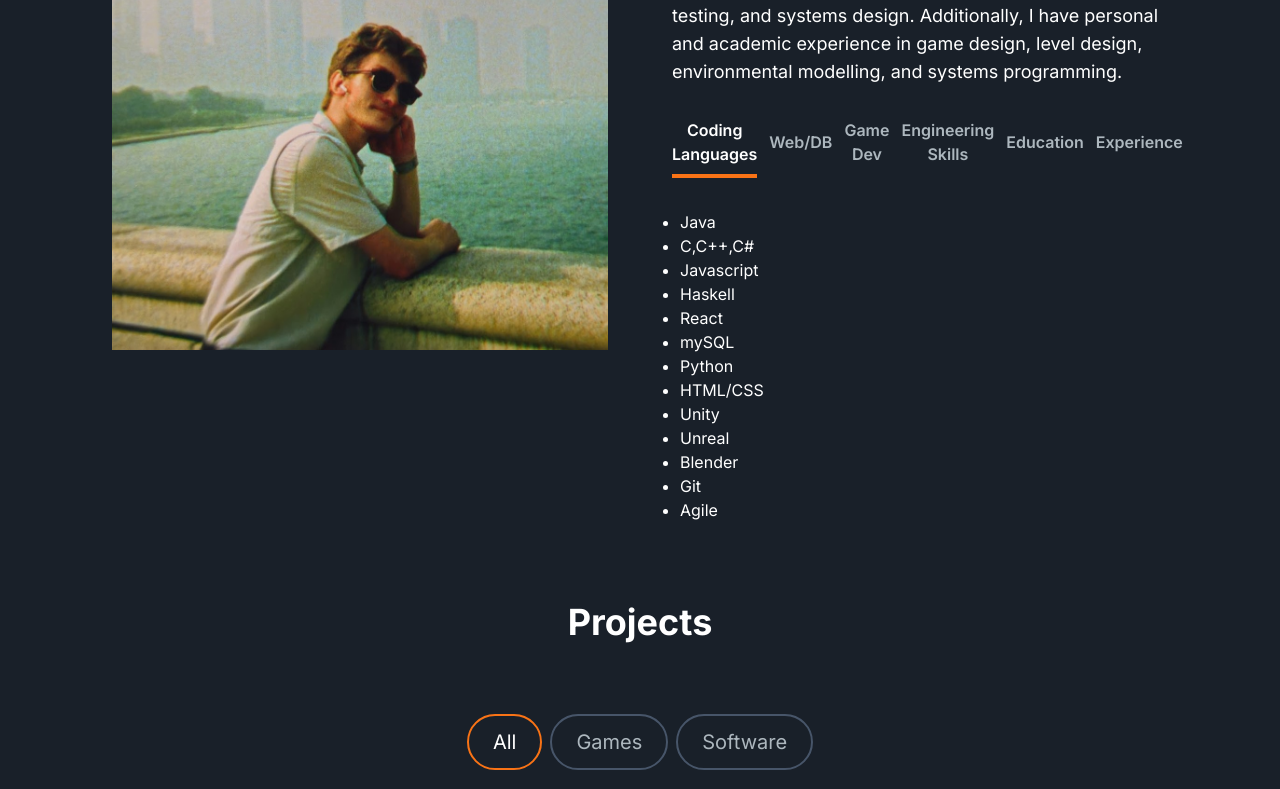
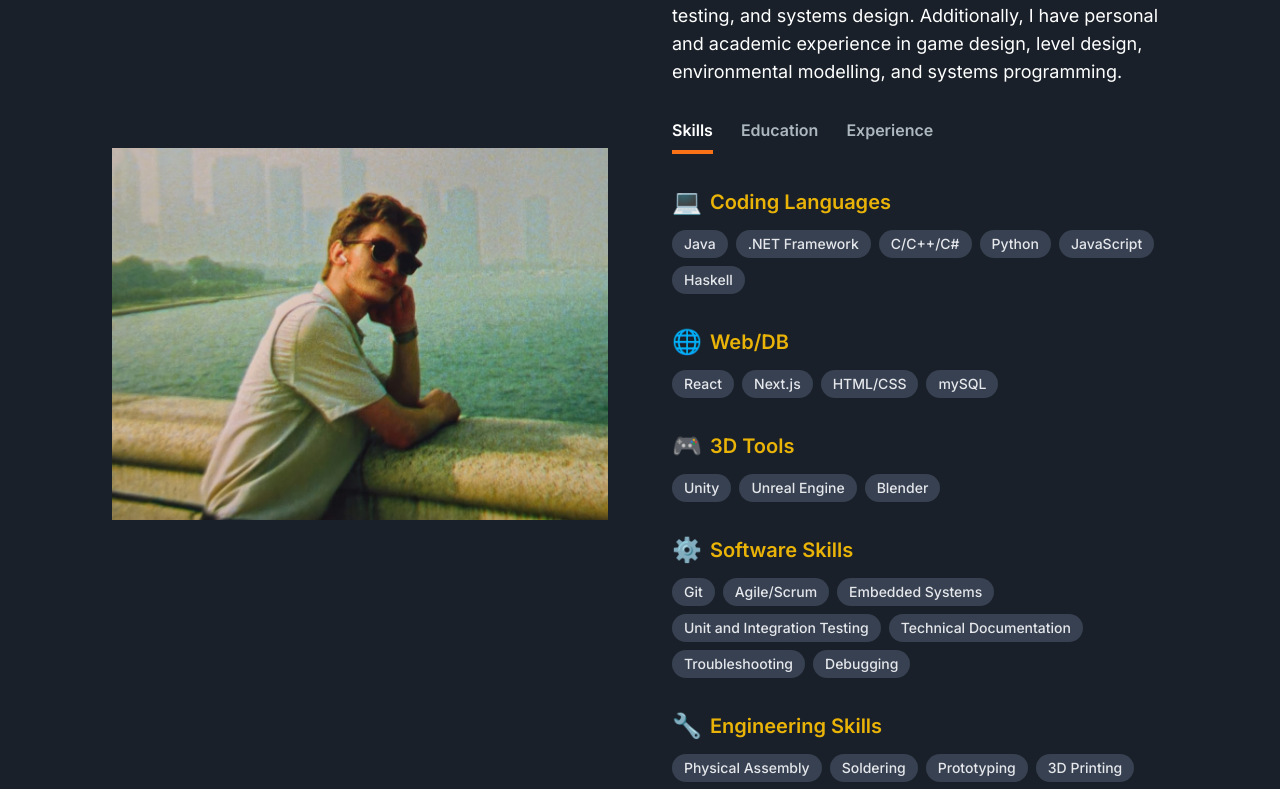
Before and after one commit to cjkarinen20/cjkarinen20.github.io, a Next.js app: page / in a window 1280 px wide. Shown: the part 1170-1959 px from the top of the page. Built offline with nearby package versions, Linux system fonts and the light colour scheme.

Commit message:
Added sub-components to About Section Tab Menu

```diff
--- a/src/app/Components/AboutSection.jsx
+++ b/src/app/Components/AboutSection.jsx
@@ -1,119 +1,171 @@
 "use client";
 import React, { useTransition, useState } from 'react';
 import Image from "next/image";
+import Link from "next/link";
 import TabButton from "./TabButton";
 
-const TAB_DATA = [
+const skillGroups = [
     {
         title: "Coding Languages",
-        id: "codinglanguages",
-        content: (
-            <ul className="list-disc pl-2">
-                <li>Java</li>
-                <li>C,C++,C#</li>
-                <li>Javascript</li>
-                <li>Haskell</li>
-                <li>React</li>
-                <li>mySQL</li>
-                <li>Python</li>
-                <li>HTML/CSS</li>
-                <li>Unity</li>
-                <li>Unreal</li>
-                <li>Blender</li>
-                <li>Git</li>
-                <li>Agile</li>
-            </ul>
-        )
+        skills: ["Java", ".NET Framework","C/C++/C#", "Python", "JavaScript", "Haskell"],
+        icon: "💻"
     },
     {
         title: "Web/DB",
-        id: "webdb",
-        content: (
-            <ul className="list-disc pl-2">
-                <li>Java</li>
-                <li>C,C++,C#</li>
-                <li>Javascript</li>
-                <li>Haskell</li>
-                <li>React</li>
-                <li>mySQL</li>
-                <li>Python</li>
-                <li>HTML/CSS</li>
-                <li>Unity</li>
-                <li>Unreal</li>
-                <li>Blender</li>
-                <li>Git</li>
-                <li>Agile</li>
-            </ul>
-        )
+        skills: ["React", "Next.js", "HTML/CSS", "mySQL"],
+        icon: "🌐"
     },
     {
-        title: "Game Dev",
-        id: "gamedev",
-        content: (
-            <ul className="list-disc pl-2">
-                <li>Java</li>
-                <li>C,C++,C#</li>
-                <li>Javascript</li>
-                <li>Haskell</li>
-                <li>React</li>
-                <li>mySQL</li>
-                <li>Python</li>
-                <li>HTML/CSS</li>
-                <li>Unity</li>
-                <li>Unreal</li>
-                <li>Blender</li>
-                <li>Git</li>
-                <li>Agile</li>
-            </ul>
-        )
+        title: "3D Tools",
+        skills: ["Unity", "Unreal Engine", "Blender"],
+        icon: "🎮"
+    },
+    {
+        title: "Software Skills",
+        skills: ["Git", "Agile/Scrum", "Embedded Systems", "Unit and Integration Testing", "Technical Documentation", "Troubleshooting", "Debugging"],
+        icon: "⚙️"
     },
     {
         title: "Engineering Skills",
-        id: "engineering",
-        content: (
-            <ul className="list-disc pl-2">
-                <li>Java</li>
-                <li>C,C++,C#</li>
-                <li>Javascript</li>
-                <li>Haskell</li>
-                <li>React</li>
-                <li>mySQL</li>
-                <li>Python</li>
-                <li>HTML/CSS</li>
-                <li>Unity</li>
-                <li>Unreal</li>
-                <li>Blender</li>
-                <li>Git</li>
-                <li>Agile</li>
-            </ul>
-        )
+        skills: ["Physical Assembly", "Soldering", "Prototyping", "3D Printing", "Interpreting Engineering Prints and Diagrams", "Fusion360", "Hardware Testing", "Statistical Analysis"],
+        icon: "🔧"
+    },
+];
+const SkillBadge = ({ skill }) => (
+    <span className="inline-block bg-gray-700 text-gray-200 text-sm font-medium mr-2 mb-2 px-3 py-1 rounded-full hover:bg-yellow-500 hover:text-gray-900 transition-all duration-300">
+        {skill}
+    </span>
+);
+
+const SkillsContent = () => (
+    <div className="space-y-6">
+        {skillGroups.map((group) => (
+            <div key={group.title}>
+                <h4 className="text-xl font-semibold text-yellow-500 mb-3 flex items-center">
+                    <span className="mr-2 text-2xl">{group.icon}</span> {group.title}
+                </h4>
+                <div>
+                    {group.skills.map((skill) => (
+                        <SkillBadge key={skill} skill={skill} />
+                    ))}
+                </div>
+            </div>
+        ))}
+    </div>
+);
+const educationData = [
+    {
+        institution: "Kettering University",
+        years: "2020 - 2024",
+        degree: "B.S. Computer Science, Minor in Business",
+        description: "Focused on Software Engineering principles, embedded systems, and game design."
+    },
+    {
+        institution: "Hartland High School",
+        years: "2016 - 2020",
+        degree: "High School Diploma",
+        description: "Achieved high honors and focused on STEM courses."
+    }
+];
+
+const EducationContent = () => (
+    <ol className="relative border-l border-yellow-500 ml-4">
+        {educationData.map((item, index) => (
+            <li key={index} className="mb-10 ml-6">
+                <span className="absolute flex items-center justify-center w-6 h-6 rounded-full -left-3 ring-8 ring-gray-900 bg-yellow-500">
+                    <span className="text-white text-xs">🎓</span>
+                </span>
+                <p className="text-sm text-gray-400">{item.years}</p>
+                <h3 className="flex items-center mb-1 text-lg font-semibold text-white">{item.institution}</h3>
+                <p className="mb-4 text-base font-normal text-yellow-300">{item.degree}</p>
+                <p className="text-gray-400">{item.description}</p>
+            </li>
+        ))}
+    </ol>
+);
+const experienceData = [
+     {
+        title: "General Inspection - Software Validation Engineer",
+        duration: "May 2025 - Oct. 2025",
+        bullets: [
+            "Developed and maintained embedded C++ code for high-precision industrial inspection equipment.",
+            "Designed and implemented automated software testing protocols, reducing bug report time by 40%.",
+            "Contributed to Agile planning and sprint review sessions for cross-functional project teams."
+        ]
+    },
+    {
+        title: "General Inspection - Application Engineer",
+        duration: "Feb. 2025 - May 2025",
+        bullets: [
+            "Developed and maintained embedded C++ code for high-precision industrial inspection equipment.",
+            "Designed and implemented automated software testing protocols, reducing bug report time by 40%.",
+            "Contributed to Agile planning and sprint review sessions for cross-functional project teams."
+        ]
+    },
+    {
+        title: "Inspectron Tools - Software Team Intern",
+        duration: "April 2022 - June 2024",
+        bullets: [
+            "Developed and maintained embedded C++ code for high-precision industrial inspection equipment.",
+            "Designed and implemented automated software testing protocols, reducing bug report time by 40%.",
+            "Contributed to Agile planning and sprint review sessions for cross-functional project teams."
+        ]
+    },
+    {
+        title: "JMC Industries - Controls Team Intern",
+        duration: "October - December 2021",
+        bullets: [
+            "Assisted in wiring and programming PLCs (Programmable Logic Controllers) for custom automation solutions.",
+            "Created HMI (Human-Machine Interface) systems for facility controls.",
+        ]
+    },
+    {
+        title: "Kettering University - IGVC Project",
+        duration: "October - December 2020",
+        bullets: [
+            "Collaborated on a team to develop navigation software for an autonomous ground vehicle competition (IGVC).",
+            "Programmed sensor fusion algorithms in Python for accurate pathfinding."
+        ]
+    }
+];
+
+const ExperienceContent = () => (
+    <div className="space-y-4">
+        {experienceData.map((job, index) => (
+            <details key={index} className="p-4 rounded-lg bg-[#181818] border border-gray-700 hover:border-yellow-500 transition-colors duration-300">
+                <summary className="font-semibold text-lg text-white cursor-pointer hover:text-yellow-500 transition-colors duration-300">
+                    {job.title} <span className="text-sm text-gray-400 ml-2">({job.duration})</span>
+                </summary>
+                <ul className="list-disc pl-6 mt-3 text-gray-400 space-y-2">
+                    {job.bullets.map((bullet, i) => (
+                        <li key={i} className="text-sm">{bullet}</li>
+                    ))}
+                </ul>
+            </details>
+        ))}
+    </div>
+);
+const TAB_DATA = [
+    {
+        title: "Skills",
+        id: "skills",
+        content: <SkillsContent />, // Using the new component
     },
     {
         title: "Education",
         id: "education",
-        content: (
-            <ul className="list-disc pl-2">
-                <li>Hartland High School &#40;2016 - 2020&#41;</li>
-                <li>Kettering University &#40;2020 - 2024&#41;</li>
-            </ul>
-        )
+        content: <EducationContent />, // Using the new component
     },
     {
         title: "Experience",
         id: "experience",
-        content: (
-            <ul className="list-disc pl-2">
-                <li>Kettering University IGVC Project &#40;October - December 2020&#41;</li>
-                <li>JMC Industries Controls Team Intern &#40;October - December 2021&#41;</li>
-                <li>Inspectron Tools Software Team Intern &#40;April 2022 - June 2024&#41;</li>
-            </ul>
-        )
+        content: <ExperienceContent />, // Using the new component
     }
-]
-
+];
 
 const AboutSection = () => {
-    const [tab, setTab] = useState("codinglanguages");
+    // FIX: Changed initial state to "skills" to match the new TAB_DATA ID
+    const [tab, setTab] = useState("skills");
     const [isPending, startTransition] = useTransition();
 
     const handleTabChange = (id) => {
@@ -125,62 +177,27 @@ const AboutSection = () => {
     return (
         <section className="text-white" id="about">
             <div className="md:grid md:grid-cols-2 gap-8 items-center py-8 px-4 xl:gap-16 sm:py-16 xl:px-16">
-                <Image src="/images/Portrait_Chicago.jpg" width={500} height={500} />
+                <Image src="/images/Portrait_Chicago.jpg" width={500} height={500} alt="Portrait" />
                 <div className="mt-4 md:mt-0 text-left flex flex-col h-full">
-                    <h2 className="text-4xl font'bold text-white mb-4">About Me</h2>
+                    {/* The About Me narrative (consider updating this text as suggested previously) */}
+                    <h2 className="text-4xl font-bold text-white mb-4">About Me</h2>
                     <p className="text-base lg:text-lg">
                         I&#39;m a recent Kettering University graduate with a degree in Computer Science and a minor in business.
-                        I&#39;m detail-oriented worker, a creative thinker, and experienced in managing small teams and projects.
+                        I&#39;m a detail-oriented worker, a creative thinker, and experienced in managing small teams and projects.
                         I have over 3 years of industry experience in embedded programming, software testing, and systems design.
                         Additionally, I have personal and academic experience in game design, level design, environmental modelling, and systems programming.
+                    </p>
 
-                    </p>
-                    <div className="flex flex-row justify-start mt-8">
-                        <TabButton selectTab={() =>
-                            handleTabChange("codinglanguages")}
-                            active={tab === "codinglanguages"}
-                        >
-                            {" "}
-                            Coding Languages{" "}
-                        </TabButton>
-                        <TabButton selectTab={() =>
-                            handleTabChange("webdb")}
-                            active={tab === "webdb"}
-                        >
-                            {" "}
-                            Web/DB{" "}
-                        </TabButton>
-                        <TabButton selectTab={() =>
-                            handleTabChange("gamedev")}
-                            active={tab === "gamedev"}
-                        >
-                            {" "}
-                            Game Dev{" "}
-                        </TabButton>
-                        <TabButton selectTab={() =>
-                            handleTabChange("engineering")}
-                            active={tab === "engineering"}
-                        >
-                            {" "}
-                            Engineering Skills{" "}
-                        </TabButton>
-                        <TabButton selectTab={() =>
-                            handleTabChange("education")}
-                            active={tab === "education"}
-                        >
-                            {" "}
-                            Education{" "}
-                        </TabButton>
-                        <TabButton selectTab={() =>
-                            handleTabChange("experience")}
-                            active={tab === "experience"}
-                        >
-                            {" "}
-                            Experience{" "}
-                        </TabButton>
+                    {/* Tab Buttons */}
+                    <div className="flex flex-row justify-start mt-8 space-x-4">
+                        <TabButton selectTab={() => handleTabChange("skills")} active={tab === "skills"}>Skills</TabButton>
+                        <TabButton selectTab={() => handleTabChange("education")} active={tab === "education"}>Education</TabButton>
+                        <TabButton selectTab={() => handleTabChange("experience")} active={tab === "experience"}>Experience</TabButton>
                     </div>
+
+                    {/* Tab Content Display */}
                     <div className="mt-8">
-                        {TAB_DATA.find((t) => t.id === tab).content}
+                        {TAB_DATA.find((t) => t.id === tab)?.content}
                     </div>
                 </div>
             </div>
```
